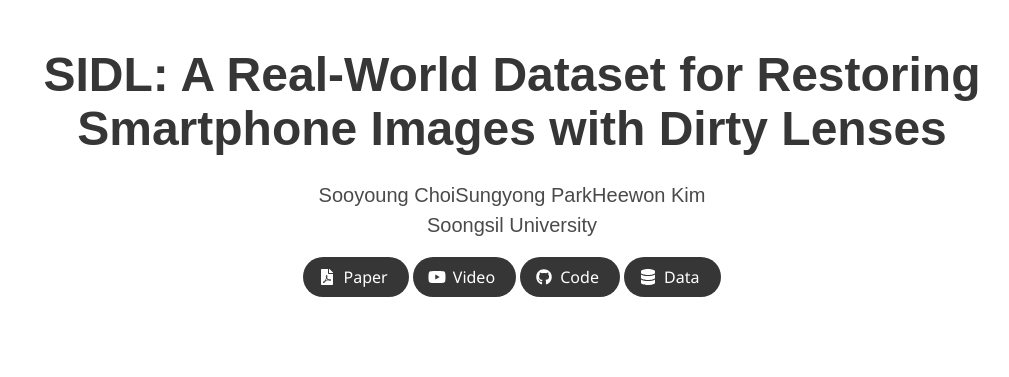
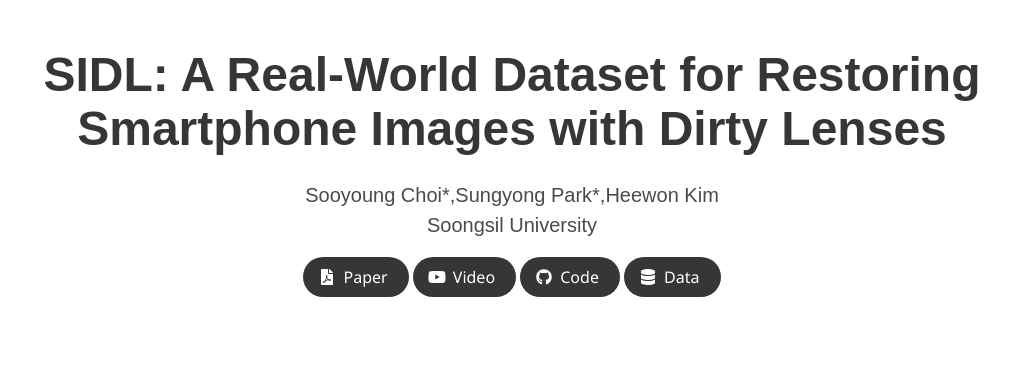
Before and after one commit to sidl-benchmark/sidl-benchmark.github.io, a Jekyll site: the page built from index.md, in a window 1280 px wide. Shown: the top 377 px of the page, without its empty margins (128-1137 px from the left). Built offline with Jekyll 4.4.1, drawn with Linux system fonts in a browser that asks for light colours; some web fonts are replaced.

Commit message:
Update index.md

```diff
--- a/index.md
+++ b/index.md
@@ -3,8 +3,8 @@ layout: project_page
 permalink: /
 title: "SIDL: A Real-World Dataset for Restoring Smartphone Images with Dirty Lenses"
 authors:
-    - Sooyoung Choi
-    - Sungyong Park
+    - Sooyoung Choi*,
+    - Sungyong Park*,
     - Heewon Kim
 affiliations:
     - Soongsil University
```
